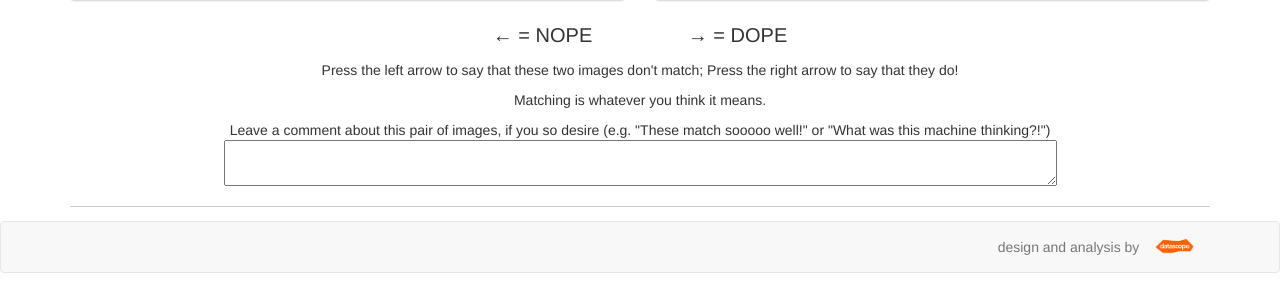
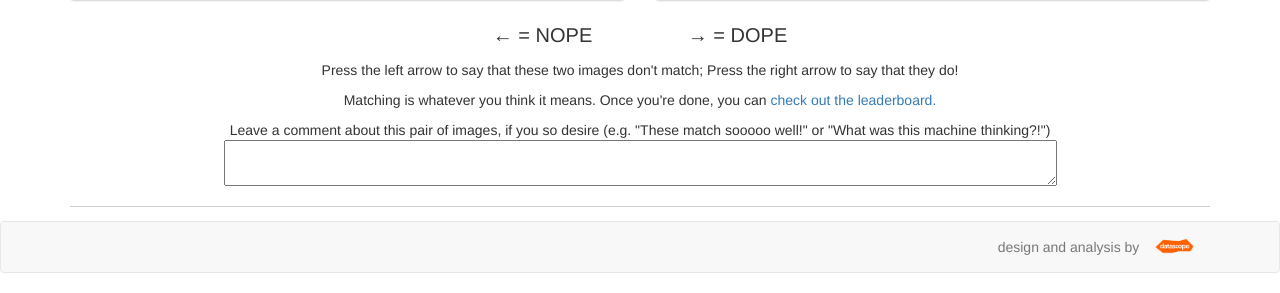
Before and after one commit to datascopeanalytics/DeepProduct, a Flask app: template templates/models.html in a window 1280 px wide. Shown: the part 596-889 px from the top of the page. Run offline with Flask 2, Linux system fonts and the light colour scheme; the template is opened without the code that fills it: most values are stand-ins (such as "Sample title", 1, 10 or a date in 2020); parts of the project's set-up code (start-up, migrations or seed data) failed here and were passed over; some libraries are stand-ins or nearby versions.

Commit message:
Added link to leaderboard in text on models page

```diff
--- a/templates/models.html
+++ b/templates/models.html
@@ -38,7 +38,7 @@
     <div class="col-md-12">
       <p style='text-align: center'>Press the left arrow to say that these two images don't match; Press the right arrow to say that they do! </p>
 
-      <p style='text-align: center'>Matching is whatever you think it means.</p>
+      <p style='text-align: center'>Matching is whatever you think it means. Once you're done, you can <a href = "{{ url_for('leaderboard') }}">check out the leaderboard.</a></p>
     </div>
   </div>
   <form id=myform action="{{ url_for('judgement') }}" method=post class=my-button >
```
